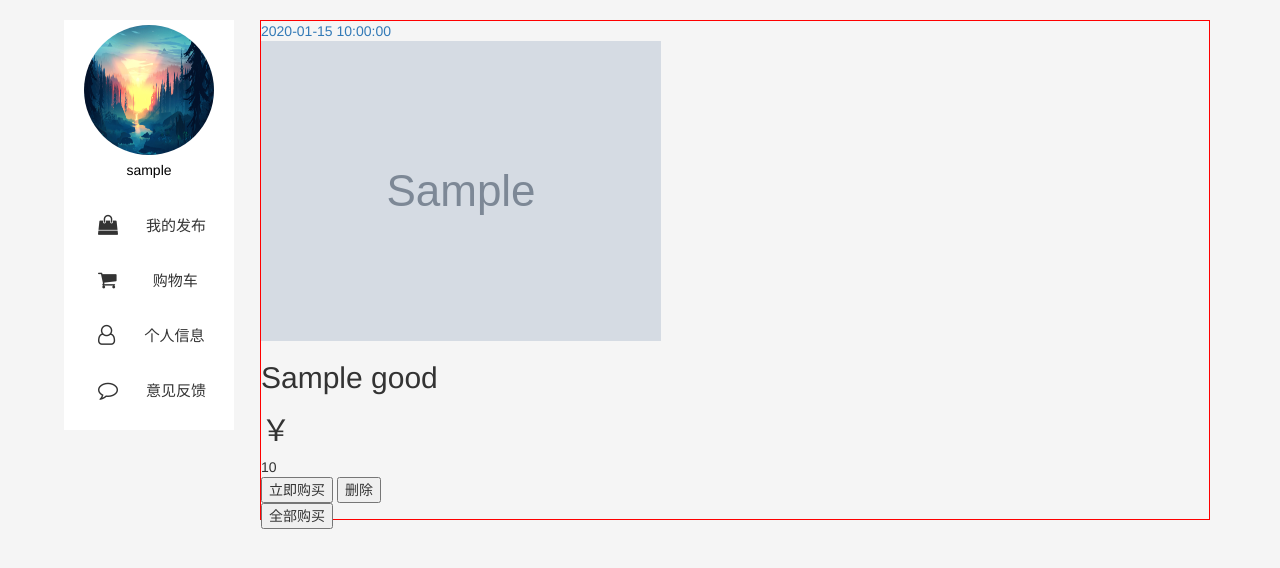
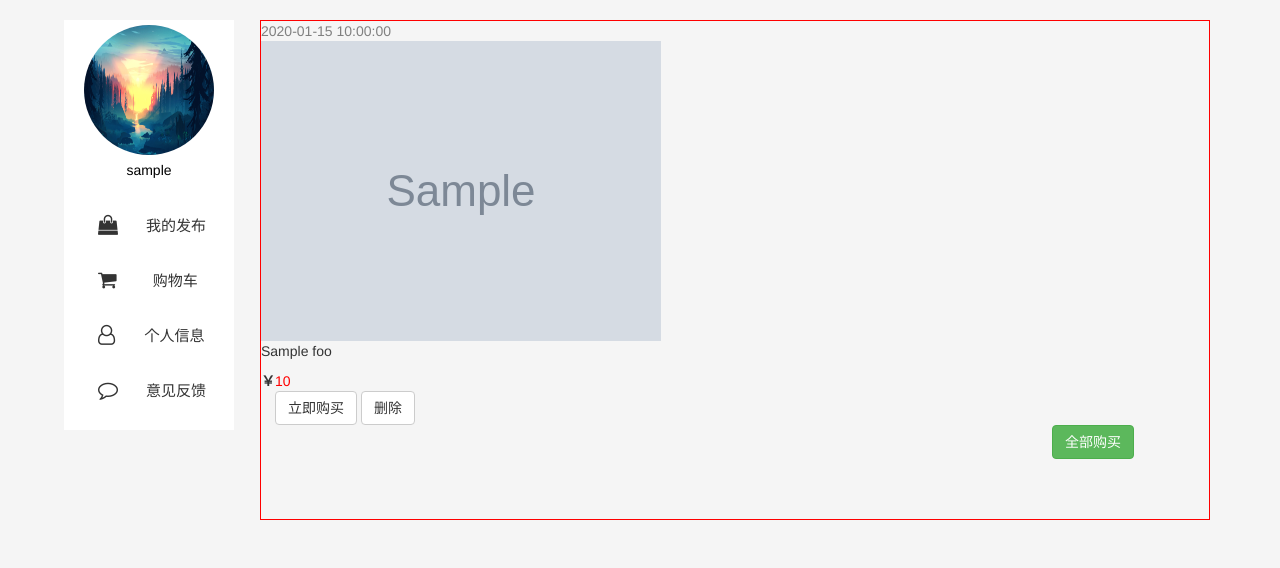
Before and after one commit to alice5426/-, a Django app: template app/templates/user_center.html in a window 1280 px wide. Shown: the part 40-608 px from the top of the page. Run offline with Django 3.2, Linux system fonts and the light colour scheme; the template is opened without the code that fills it: most values are stand-ins (such as "Sample title", 1, 10 or a date in 2020); grey boxes marked "Sample" are stand-in pictures; some libraries are stand-ins or nearby versions.

Commit message:
Update user_center.html

```diff
--- a/app/templates/user_center.html
+++ b/app/templates/user_center.html
@@ -65,6 +65,7 @@
 </div>
 {# 用户中心分类 #}
 <div class="user_center clearfix">
+    {# 用户中心左边界面 #}
     <div class="user_center_middle">
         <div>
             <img class="img-circle img_show" src="{% static 'img/login_background.png' %}" alt="130*130">
@@ -95,34 +96,37 @@
         </div>
     </div>
 
-    <div class="user_center_right">
+    {# 用户中心右边界面 #}
+    <div class="user_center_right clearfix">
         <div id="show_1">
             {#  我的发布 #}
             {% for foo in issue_list %}
-                <div>
-                    <div>
-                        <a>{{ foo.create_time }}</a>
+                <div class="show_1_1">
+                    <div class="tou_20">
+                        <a style="color: gray">{{ foo.create_time|date:"Y-m-d H:i:s" }}</a>
                     </div>
 
-                    <div>
-                        <div>
+                    <div class="last_left">
+                        <div class="left_bg">
                             <img src="{{ MEDIA_URL }}{{ foo.img }}"/>
                         </div>
                     </div>
 
-                    <div>
-                        <div>
-                            <h2>{{ foo.name }}</h2>
+                    <div class="last_middle">
+                        <div class="last_middle_1">
+                            <p>{{ foo.name }}</p>
                         </div>
-
-                        <div>
-                            <h2 style="float:left;">￥</h2>
-                            <div>{{ foo.price }}</div>
+                        {#                        <hr style="color:#eee; width: 643px"/>#}
+                        <div class="last_middle_2">
+                            <p style="float:left;font-weight: bolder">￥</p>
+                            <div style="color: red">{{ foo.price }}</div>
                         </div>
                     </div>
 
-                    <div>
-                        <button class="btn btn-default" onclick="del_goods({{ foo.id }})" style="cursor:pointer;">删除</button>
+                    <div class="last_right">
+                        <button class="btn btn-default " onclick="del_goods({{ foo.id }})"
+                                style="cursor:pointer;margin: auto;">删除
+                        </button>
                     </div>
                 </div>
             {% endfor %}
@@ -131,62 +135,120 @@
         <div id="show_2">
             {#  商品 #}
             {% for foo in cart_list %}
-                <div>
-                    <div>
-                        <a>{{ foo.goods.create_time | date:"Y-m-d H:i:s" }}</a>
+                <div class="show_1_1">
+                    <div class="tou_20">
+                        <a style="color: gray">{{ foo.create_time | date:"Y-m-d H:i:s" }}</a>
                     </div>
 
-                    <div>
-                        <div>
-                            <img src="{{ MEDIA_URL }}{{ foo.goods.img }}"/>
+                    <div class="last_left">
+                        <div class="left_bg">
+                            <img src="{{ MEDIA_URL }}{{ foo.img }}"/>
                         </div>
                     </div>
 
-                    <div>
-                        <div>
-                            <h2>{{ foo.goods.name }}</h2>
+                    <div class="last_middle">
+                        <div class="last_middle_1">
+                            <p>{{ foo.name }}</p>
                         </div>
-                        <div>
-                            <h2>￥</h2>
-                            <div>{{ foo.goods.price }}</div>
+                        <div class="last_middle_2">
+                            <p style="float:left;font-weight: bolder">￥</p>
+                            <div style="color: red">{{ foo.price }}</div>
                         </div>
                     </div>
-                    <div>
-                        <button class="del_button1" onclick="buy_good({{ foo.goods.id }})" style="cursor: pointer">立即购买</button>
-                        <button class="del_button2" onclick="del_cart({{ foo.goods.id }})" style="cursor:pointer">删除</button>
+                    <div class="last_right">
+                        <button class="btn btn-default" onclick="buy_good({{ foo.id }})" style="cursor: pointer">
+                            立即购买
+                        </button>
+                        <button class="btn btn-default" onclick="del_cart({{ foo.id }})" style="cursor:pointer">删除
+                        </button>
                     </div>
                 </div>
             {% endfor %}
-            <button class="del_button3" onclick="buy_allgood({{ foo.goods.id }})" style="cursor: pointer">全部购买</button>
+            <div style="float: right;margin-right: 75px;">
+                <button class="btn btn-success" onclick="buy_allgood({{ foo.id }})"
+                        style="cursor: pointer;">全部购买
+                </button>
+            </div>
         </div>
 
         <div id="show_3">
-            <div>
-                <div>
-                    <div>
-                        <a>头像</a>
+            <div class="show_3_bg clearfix">
+                <div class="fir_flo">
+                    <div class="touxiang_28">
+                        <a style="color: black">头像</a>
                     </div>
 
-                    <div>
+                    <div class="touxiang_img">
                         <img id="show_img_2" src="{% static 'img/login_background.png' %}"/>
                     </div>
 
-                    <div>
+                    <div class="chose_file">
                         <input id="head_pic" type="file">
                     </div>
                 </div>
 
-                <div>
-                    <div>
-                        <a>*昵称</a>
+                <div class="sec_flo">
+                    <div class="left-size">
+                        <a style="color: black">*昵称</a>
+                    </div>
+                    <div class="user_nicheng">
+                        <input class="layui-input " type="text" name="user-nicheng" autocomplete="off"
+                               placeholder="用户昵称">
+                    </div>
+                    <div class="user-right">
+                        <div class="layui-form-mid layui-word-aux" style="float: left;margin-left: 5px;">3-16位
+                            汉字、数字、字母（大小写）、下划线组成
+                        </div>
+                    </div>
+                </div>
+
+                <div class="thi_flo">
+                    <div class="left-size">
+                        <a style="color: black">个性签名</a>
                     </div>
                     <div>
-                        <input type="text" name="goods_name" autocomplete="off" placeholder="用户信息">
+                        <div class="last_90">
+                            <input type="text" name="user-information" autocomplete="off" class="layui-input"
+                                   style="width: 100%;"/>
+                        </div>
                     </div>
+                </div>
+
+                <div class="fou_flo">
+                    <div class="left-size">
+                        <a style="color: black">*性别</a>
+                    </div>
+                    <div style="float: left;">
+                        <input class="layui-input " type="text" name="user-sex" placeholder="男/女">
+                    </div>
+                </div>
+
+                <div class="wu_flo">
+                    <div class="left-size">
+                        <a style="color: black">生日</a>
+                    </div>
+                    <div class="last_90">
+                        <div class="layui-form-item">
+                            <div class="layui-input-inline">
+                                <input class="layui-input birthday" type="date" name="user_birthday">
+                            </div>
+                        </div>
+                    </div>
+                </div>
+                <div class="six_flo">
+                    <div class="left-size">
+                        <a style="color: black">所在地区</a>
+                    </div>
+                    <div class="last_90">
+                        <input type="text" name="user_address" autocomplete="off"
+                               class="layui-input goods-title" style="width: 300px">
+                    </div>
+                </div>
+                <div style="width: 930px">
+                    <button class="btn btn-success" style="margin-left: 430px;">保存修改</button>
                 </div>
             </div>
         </div>
-
         <div id="show_4">
             <div>用任何问题请联系开发人员：15896586579</div>
         </div>
@@ -208,26 +270,41 @@
             $('#show_3').hide();
             $('#show_4').hide();
             $('#show_1').show();
-        });
+        })
+        ;
         $('#fun_2').click(function () {
             $('#show_1').hide();
             $('#show_3').hide();
             $('#show_4').hide();
             $('#show_2').show();
-        });
+        })
+        ;
         $('#fun_3').click(function () {
             $('#show_1').hide();
             $('#show_2').hide();
             $('#show_4').hide();
             $('#show_3').show();
-        });
+        })
+        ;
         $('#fun_4').click(function () {
             $('#show_1').hide();
             $('#show_2').hide();
             $('#show_3').hide();
             $('#show_4').show();
-        });
-    });
+        })
+        ;
+    })
+    ;
+</script>
+<script type="text/javascript">
+    /*
+    $('#fun_1').click(function () {
+        if (confirm('还未发布商品，是否前往发布')) {
+            window.location.href = '/index/issue_page';
+        } else {
+            window.location.href = '/user_center';
+        }
+    })*/
 </script>
 </body>
 </html>
```
